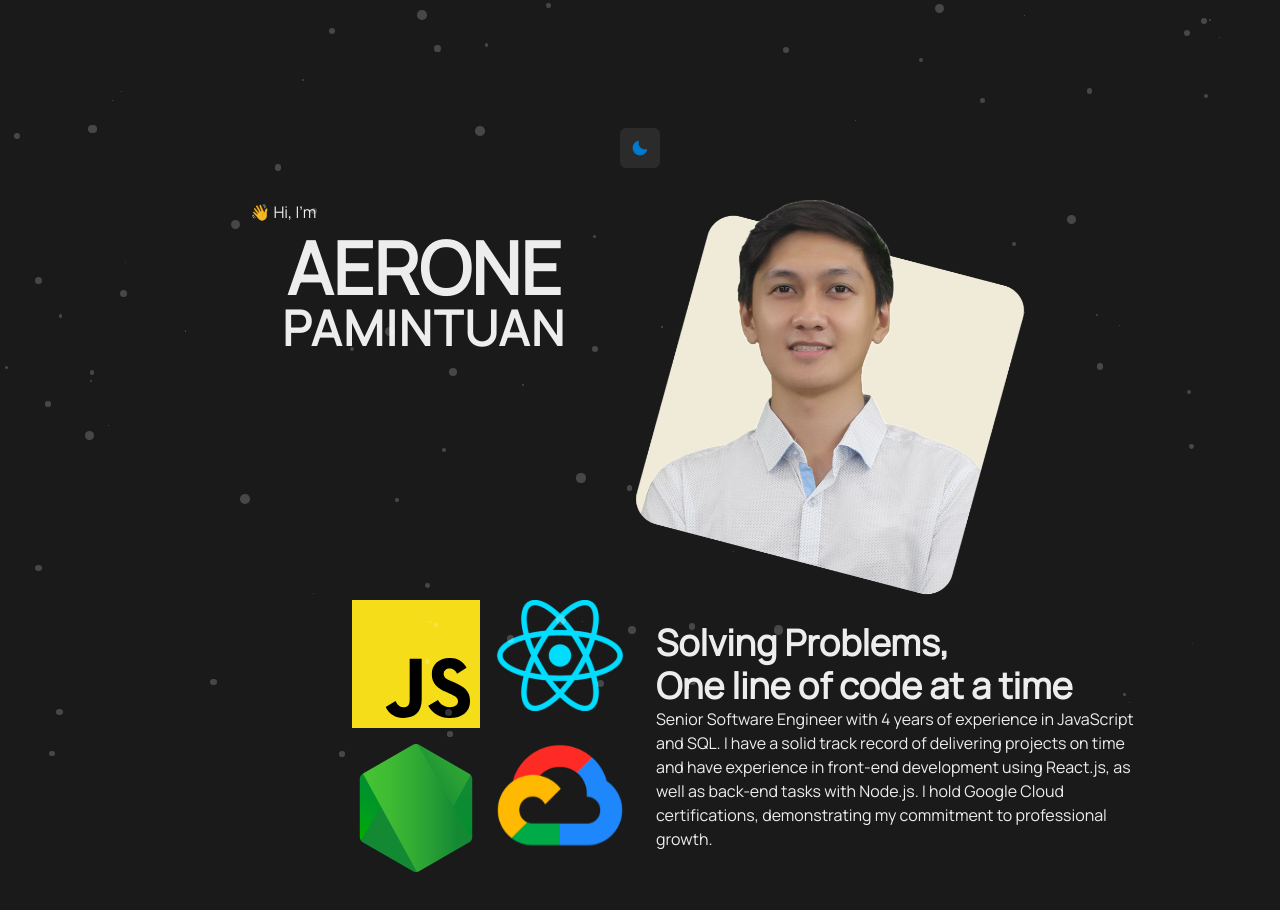
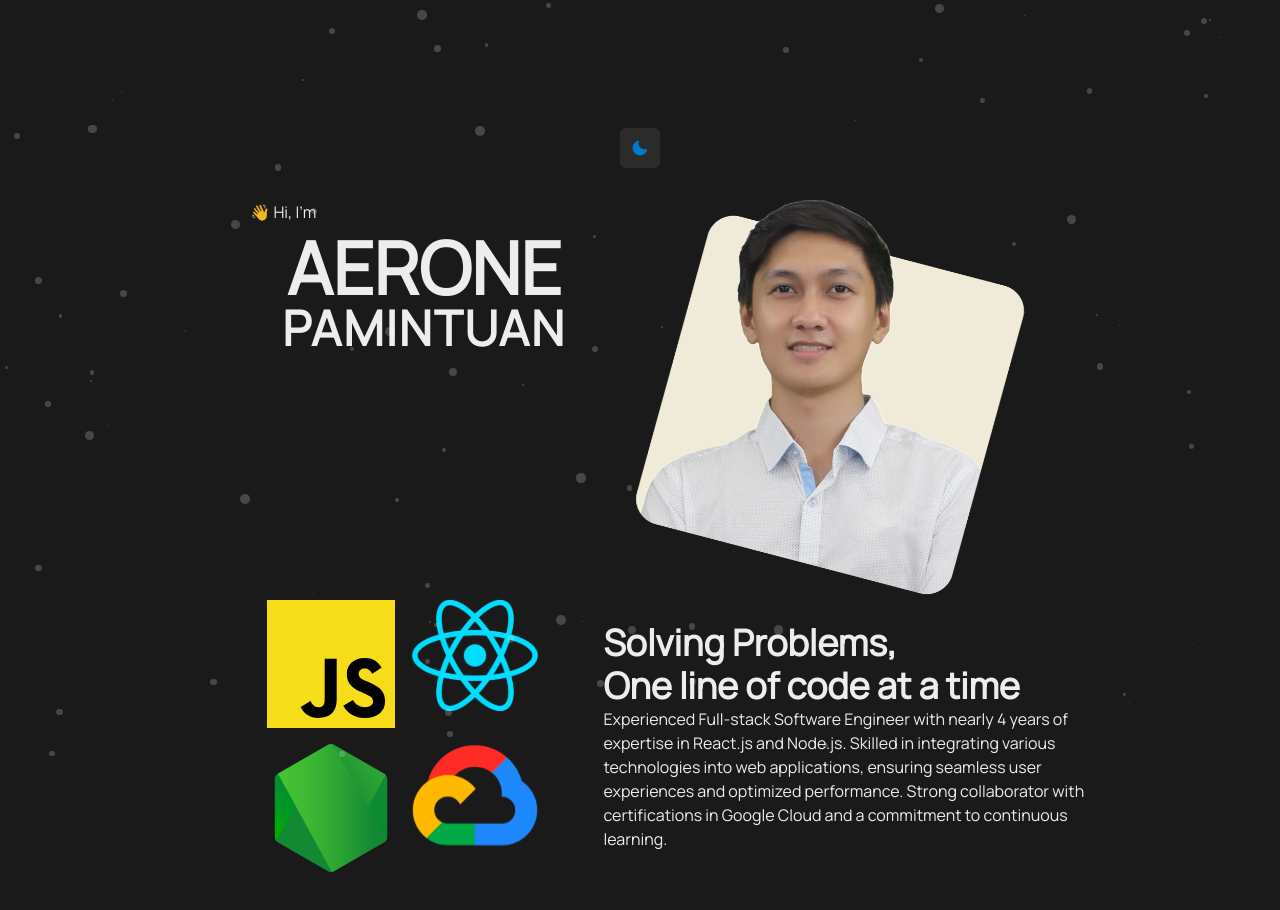
Before and after one commit to Aeroneeee/aerone-website, a React (Vite) app: page / in a window 1280 px wide. Shown: the top 910 px of the page. Before the commit the page ends 872 px from the top, so only its background shows below. Built offline with nearby package versions, Linux system fonts and the light colour scheme.

Commit message:
💄 update styles

```diff
--- a/src/components/Description.jsx
+++ b/src/components/Description.jsx
@@ -13,8 +13,8 @@ function Description() {
 		{ src: GCPIcon, alt: 'GCP icon' },
 	];
 	return (
-		<Flex align='center' justify='center' gap={8}>
-			<Flex flex={1} justify='end'>
+		<Flex align='center' justify='center' gap={16}>
+			<Flex flex={3} justify='end'>
 				<Grid templateColumns='repeat(2, 8em)' gap={4}>
 					{icons.map(({ src, alt }, index) => (
 						<Box key={index} w='8em' h='8em'>
@@ -28,16 +28,16 @@ function Description() {
 					))}
 				</Grid>
 			</Flex>
-			<Box flex={1}>
+			<Box flex={4}>
 				<Heading>Solving Problems,</Heading>
 				<Heading>One line of code at a time</Heading>
 				<Text maxWidth='32em'>
-					Senior Software Engineer with 4 years of experience in
-					JavaScript and SQL. I have a solid track record of
-					delivering projects on time and have experience in front-end
-					development using React.js, as well as back-end tasks with
-					Node.js. I hold Google Cloud certifications, demonstrating
-					my commitment to professional growth.
+					Experienced Full-stack Software Engineer with nearly 4 years
+					of expertise in React.js and Node.js. Skilled in integrating
+					various technologies into web applications, ensuring
+					seamless user experiences and optimized performance. Strong
+					collaborator with certifications in Google Cloud and a
+					commitment to continuous learning.
 				</Text>
 			</Box>
 		</Flex>
--- a/src/components/Main.jsx
+++ b/src/components/Main.jsx
@@ -9,7 +9,7 @@ function Main() {
 	const { colorMode, toggleColorMode } = useColorMode();
 
 	return (
-		<Box mt={['2em', '8em']} mx={['2em', '8em']}>
+		<Box my={['2em', '8em']} mx={['2em', '8em']}>
 			<Flex justifyContent='center' mb='2em'>
 				<IconButton
 					color='primary'
```
